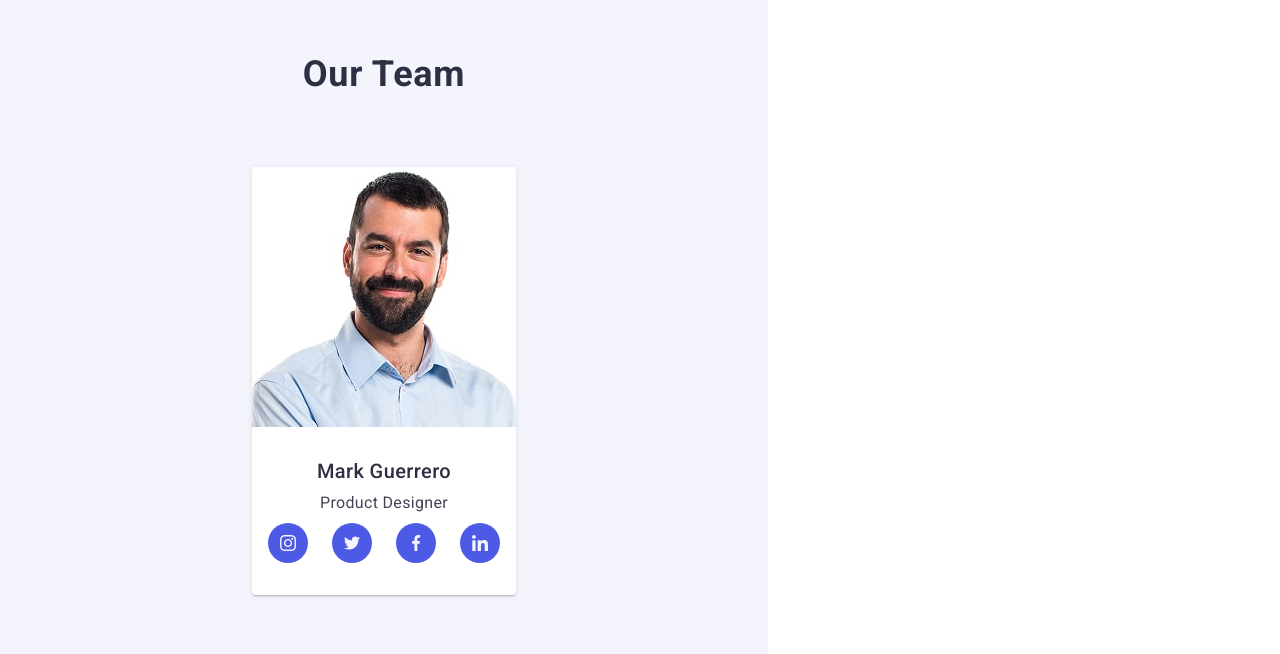
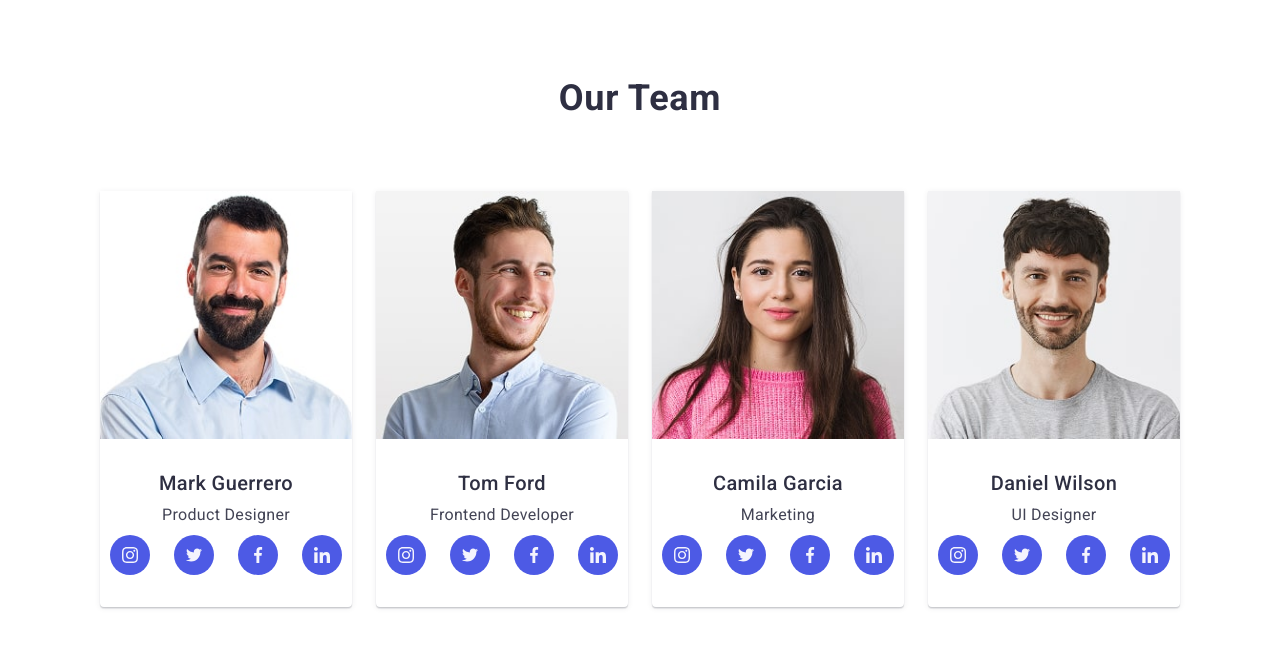
Before and after one commit to OlgaPRO-create/goit-markup-hw-06, a plain HTML site: page index.html in a window 1280 px wide. Shown: the part 1146-1800 px from the top of the page. Drawn offline with nearby package versions, Linux system fonts and the light colour scheme.

Commit message:
add markup

```diff
--- a/css/styles.css
+++ b/css/styles.css
@@ -446,10 +446,31 @@ padding: 24px 0;
 }
 /* ---Team section--- */
 
-.team.section {
-  width: 320px;
-  background-color: #F4F4FD;
-  padding: 72px 0;
+.team-section {
+  background: #f4f4fd;
+  padding: 96px 0;
+}
+.team-list {
+  display: flex;
+  flex-direction: column; /* Вертикальное расположение */
+  gap: 72px;
+  align-items: center;
+}
+.team-item {
+  background: #FFFFFF;
+  border-radius: 0 0 4px 4px;
+  box-shadow: 0 1px 6px rgba(46, 47, 66, 0.08),
+              0 1px 1px rgba(46, 47, 66, 0.16),
+              0 2px 1px rgba(46, 47, 66, 0.08);
+  max-width: 264px;
+}
+
+.team-text {
+  font-size: 16px;
+  line-height: 1.5;
+  color: #434455;
+  text-align: center;
+  letter-spacing: 0.02em;
 }
 
 .team-title {
@@ -472,36 +493,20 @@ padding: 24px 0;
   margin-bottom: 8px;
 }
 
-.team-text {
-  font-size: 16px;
-  line-height: 1.5;
-  color: #434455;
-  text-align: center;
-  letter-spacing: 0.02em;
+.team-comandos {
+  padding: 32px 0;
 }
 
-.team-item {
-  background-color: #FFFFFF;
-  border-radius: 0 0 4px 4px;
-  box-shadow: 0px 1px 6px rgba(46, 47, 66, 0.08), 0px 1px 1px rgba(46, 47, 66, 0.16), 0px 2px 1px rgba(46, 47, 66, 0.08);
-}
-
-.team-list {
-  display: flex;
-  flex-direction: column;
-  gap: 72px;
+.team-social-icon {
+  fill:  var(--icon-color, #f4f4fd);
+  width: 16px;
+  height: 16px;
 }
 
 .team-social-item {
   width: 40px;
   height: 40px;
 }
-
-.team-social-link:hover,
-.team-social-link:focus {
-  background-color: #404bbf;
-}
-
 
 .team-social-list {
   display: flex;
@@ -510,6 +515,11 @@ padding: 24px 0;
   margin-top: 8px;
   padding: 0;
   list-style: none;
+}
+
+.team-social-link:hover,
+.team-social-link:focus {
+  background-color: #404bbf;
 }
 
 .team-social-link {
@@ -523,25 +533,29 @@ padding: 24px 0;
   transition: background-color 250ms cubic-bezier(0.4, 0, 0.2, 1);
 }
 
-.team-social-icon {
-  fill:  var(--icon-color, #f4f4fd);
-  width: 16px;
-  height: 16px;
+@media screen and (min-width: 768px) {
+
+  .team-list {
+    flex-direction: row; /* Горизонтальное расположение */
+    flex-wrap: wrap; /* Перенос на новую строку */
+    gap: 24px;
+    justify-content: center;
+  }
+  .team-item {
+    width: calc((100% - 24px) / 2); /* 2 элемента в ряд */
+  }
+
 }
 
-.team-comandos {
-  padding: 32px 0;
+@media screen and (min-width: 1158px) {
+  .team-section {
+    padding: 120px 0;
+    background: #f4f4fd;
+  }
+  .team-list {
+    gap: 24px;
+  }
+  .team-item {
+    width: calc((100% - 72px) / 4); /* 4 элемента в ряд */
+  }
 }
-
-@media screen and (min-width: 768px) {
-
-  .team.section {
-  width: 768px;
-  padding-left: 0 108px;
-  display: flex;
-}
-
-.team-item {
-  flex-basis: calc((100% - 24px) / 2);
-}
-}
```
